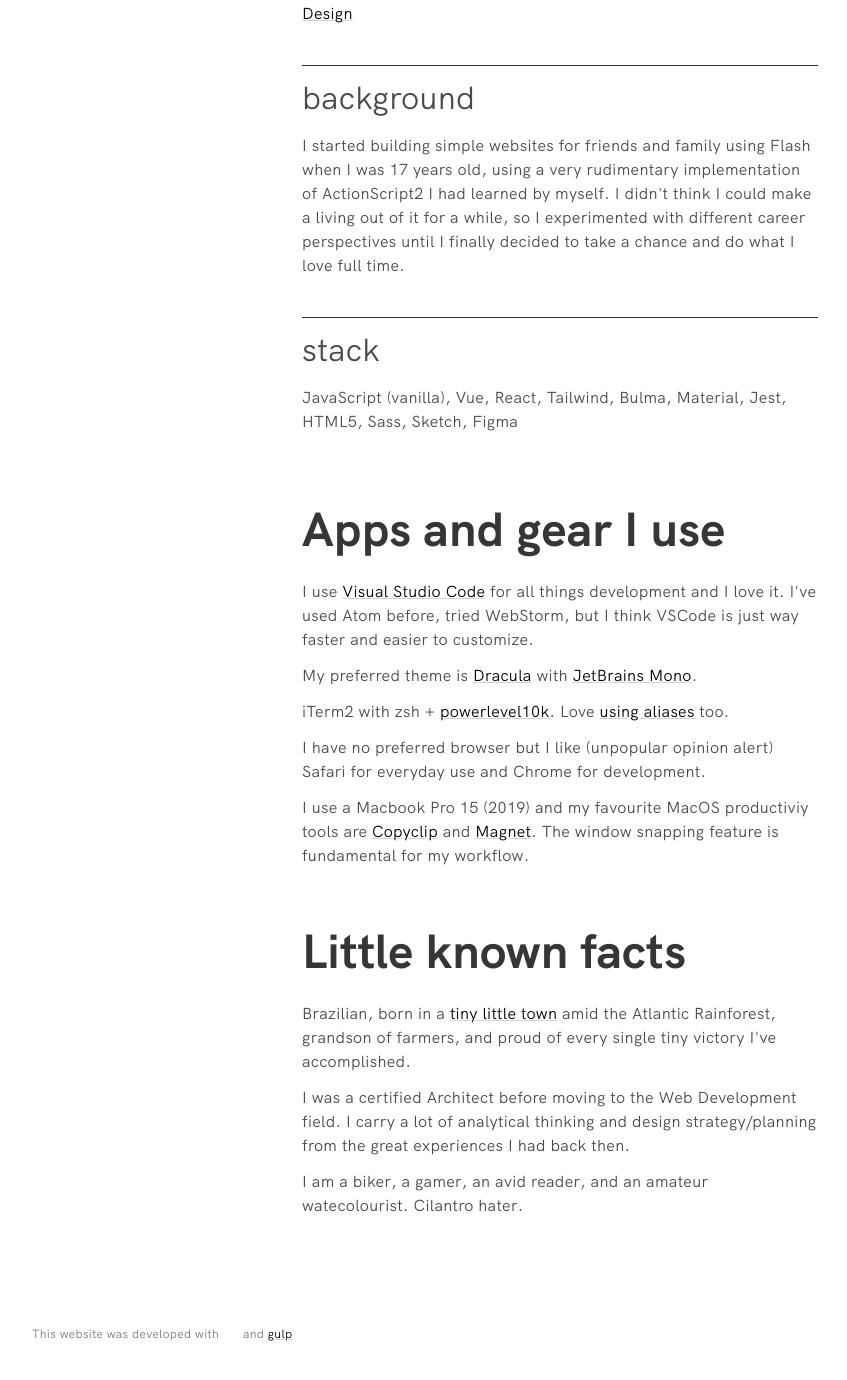
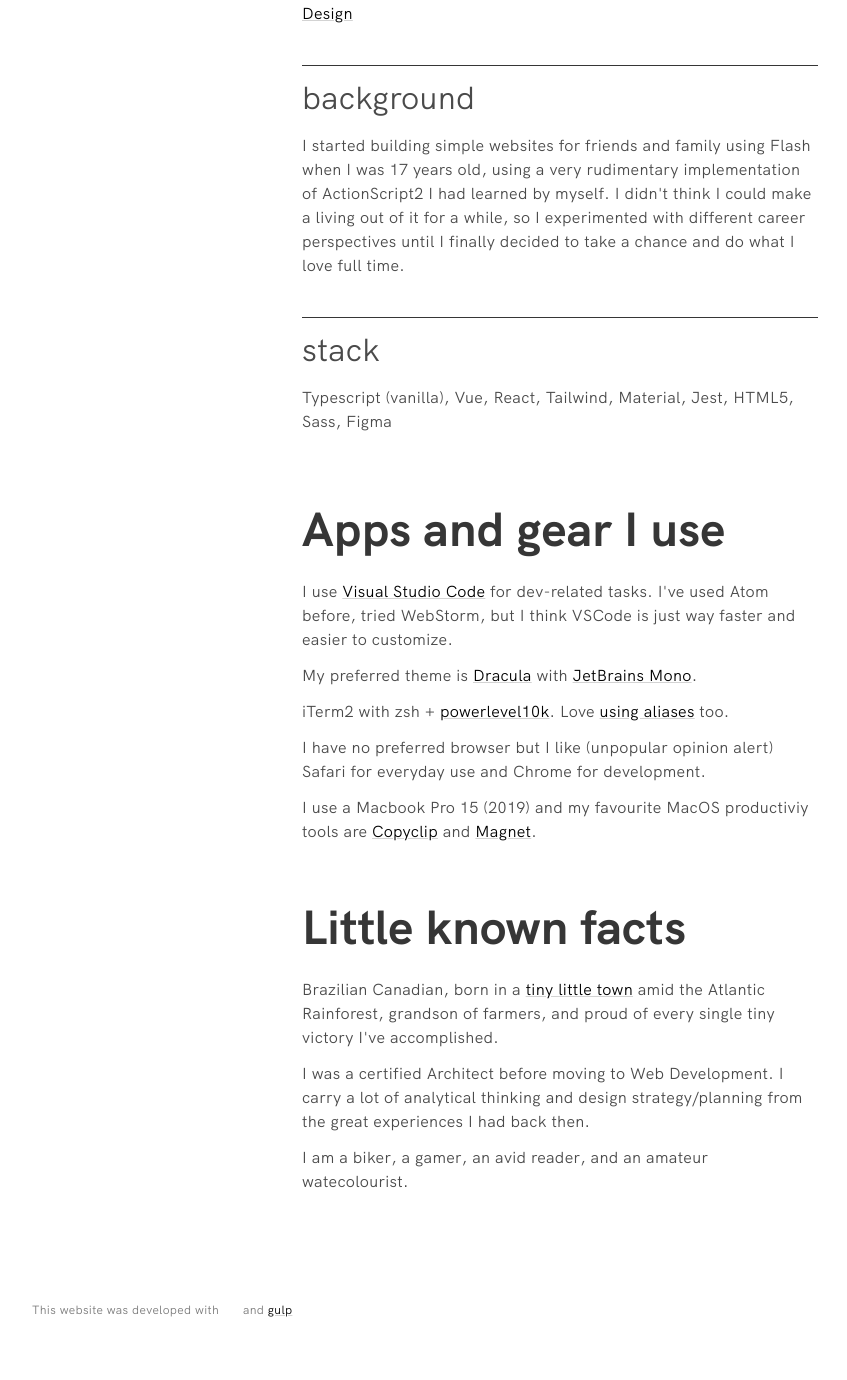
Before and after one commit to vphilot/philot-v1, a Jekyll site: the page built from about.md, in a window 1280 px wide and 1400 px high, scrolled down 678 px. Shown: the top 1380 px of the window, without its empty margins (80-927 px from the left). Built offline with Jekyll 4.4.1, drawn with Linux system fonts in a browser that asks for light colours; some web fonts are replaced; some of the changed text lies outside the part shown.

Commit message:
fixed typos and new resume

```diff
--- a/_layouts/about.html
+++ b/_layouts/about.html
@@ -10,9 +10,12 @@
                 <div class="columns is-mobile is-multiline has-spacing-sm">
                     <div class="column is-12-desktop is-12-tablet is-12-mobile has-margin-b-4">
                         <p class="is-block is-size-3 has-border-black has-margin-b-7">profile</p>
-                        <p>{{ page.profile }} <span style="white-space: nowrap"><i class="icon icon-download is-small">&#xE803;</i> <a href="/assets/docs/2021-viniciusphilot-resume.pdf" download target="_blank" data-no-swup>
-                             download my resume.
-                        </a></span></p>
+                        <p>{{ page.profile }} <span style="white-space: nowrap"><i
+                                    class="icon icon-download is-small">&#xE803;</i> <a
+                                    href="/assets/docs/2022-viniciusphilot-resume.pdf" download target="_blank"
+                                    data-no-swup>
+                                    download my resume.
+                                </a></span></p>
 
                     </div>
                     <div class="column is-12-desktop is-12-tablet is-12-mobile has-margin-b-4">
--- a/about.md
+++ b/about.md
@@ -1,29 +1,27 @@
 ---
 layout: about
-profile: Thank you for stopping by! You can call me <strong>Vini</strong> and I building web platforms. I believe everything we do together should be accessible and inclusive.
+profile: Thank you for stopping by! You can call me <strong>Vini</strong> and I like building web apps. I believe everything we do together should be accessible and inclusive.
 motto: ! all work, no BS &mdash; we're kind &mdash; we're helpful &mdash; we respect each other's time &mdash; we build something to be proud of &mdash; <a href="https://www.ruinedby.design/" target="blank">Ruined by Design</a>
 bg: I started building simple websites for friends and family using Flash when I was 17 years old, using a very rudimentary implementation of ActionScript2 I had learned by myself. I didn't think I could make a living out of it for a while, so I experimented with different career perspectives until I finally decided to take a chance and do what I love full time.
 stack:
-  - JavaScript (vanilla)
+  - Typescript (vanilla)
   - Vue
   - React
   - Tailwind
-  - Bulma
   - Material
   - Jest
   - HTML5
   - Sass
-  - Sketch
   - Figma
 apps:
-  - I use <a href="https://code.visualstudio.com/" target="_blank">Visual Studio Code</a> for all things development and I love it. I've used Atom before, tried WebStorm, but I think VSCode is just way faster and easier to customize.
+  - I use <a href="https://code.visualstudio.com/" target="_blank">Visual Studio Code</a> for dev-related tasks. I've used Atom before, tried WebStorm, but I think VSCode is just way faster and easier to customize.
   - My preferred theme is <a href="https://draculatheme.com/visual-studio-code/" target="_blank">Dracula</a> with <a href="https://www.jetbrains.com/lp/mono/" target="_blank">JetBrains Mono</a>.
   - iTerm2 with zsh + <a hreg="https://github.com/romkatv/powerlevel10k" target="_blank">powerlevel10k</a>. Love <a href="https://gist.github.com/irazasyed/5987629" target="_blank">using aliases</a> too.
   - I have no preferred browser but I like (unpopular opinion alert) Safari for everyday use and Chrome for development.
-  - I use a Macbook Pro 15 (2019) and my favourite MacOS productiviy tools are <a href="https://apps.apple.com/us/app/copyclip-clipboard-history/id595191960?mt=12" target="_blank">Copyclip</a> and <a href="https://magnet.crowdcafe.com/" target="_blank">Magnet</a>. The window snapping feature is fundamental for my workflow.
+  - I use a Macbook Pro 15 (2019) and my favourite MacOS productiviy tools are <a href="https://apps.apple.com/us/app/copyclip-clipboard-history/id595191960?mt=12" target="_blank">Copyclip</a> and <a href="https://magnet.crowdcafe.com/" target="_blank">Magnet</a>.
 facts:
-  - ! Brazilian, born in a <a href="https://goo.gl/maps/LevuqobMVP5SAVeP8" target="blank">tiny little town</a> amid the Atlantic Rainforest, grandson of farmers, and proud of every single tiny victory I've accomplished.
-  - I was a certified Architect before moving to the Web Development field. I carry a lot of analytical thinking and design strategy/planning from the great experiences I had back then.
-  - I am a biker, a gamer, an avid reader, and an amateur watecolourist. Cilantro hater.
+  - ! Brazilian Canadian, born in a <a href="https://goo.gl/maps/LevuqobMVP5SAVeP8" target="blank">tiny little town</a> amid the Atlantic Rainforest, grandson of farmers, and proud of every single tiny victory I've accomplished.
+  - I was a certified Architect before moving to Web Development. I carry a lot of analytical thinking and design strategy/planning from the great experiences I had back then.
+  - I am a biker, a gamer, an avid reader, and an amateur watecolourist.
 title: About
 ---
```
Also changed, not shown: _layouts/home.html (+5 -11 lines), 2 other files.
